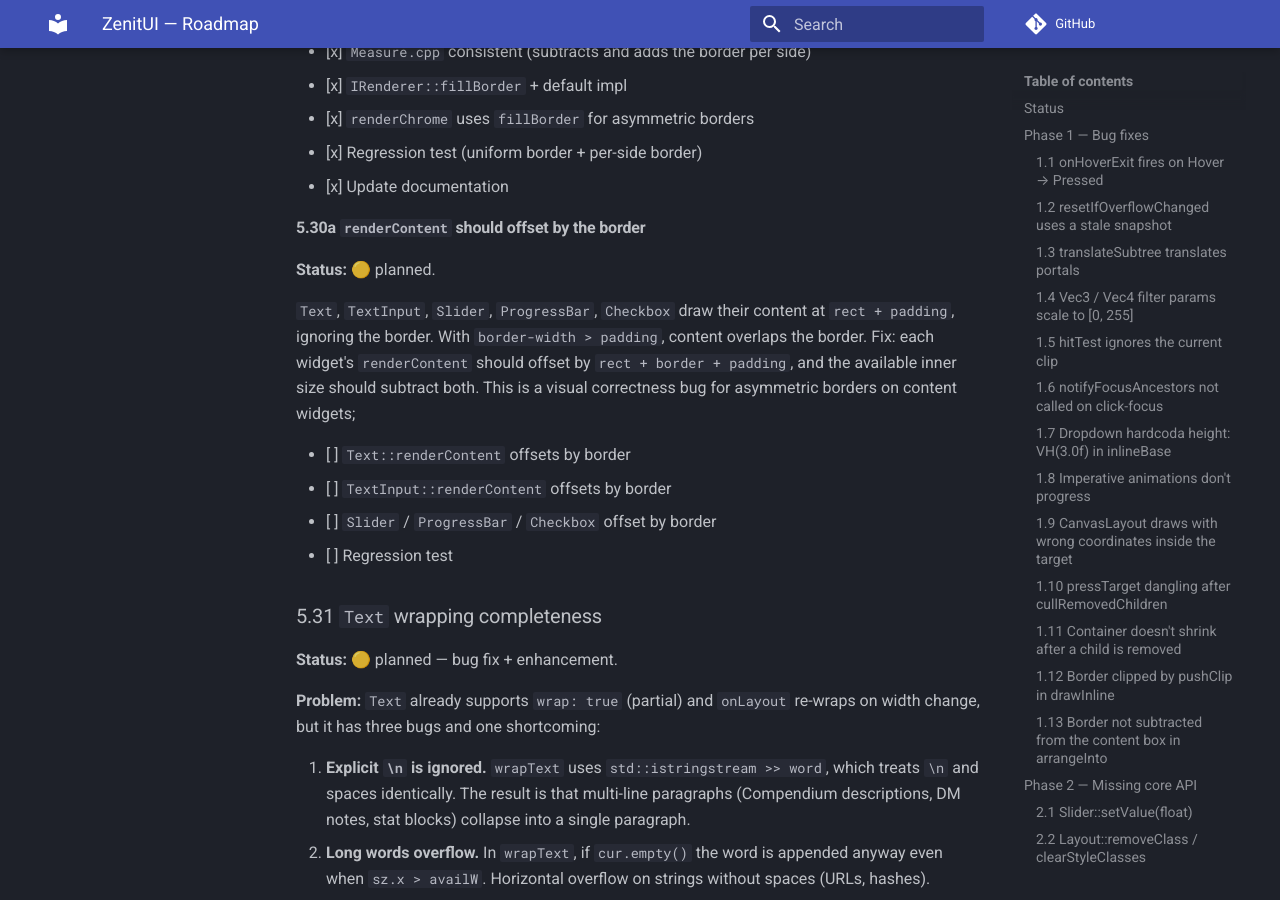
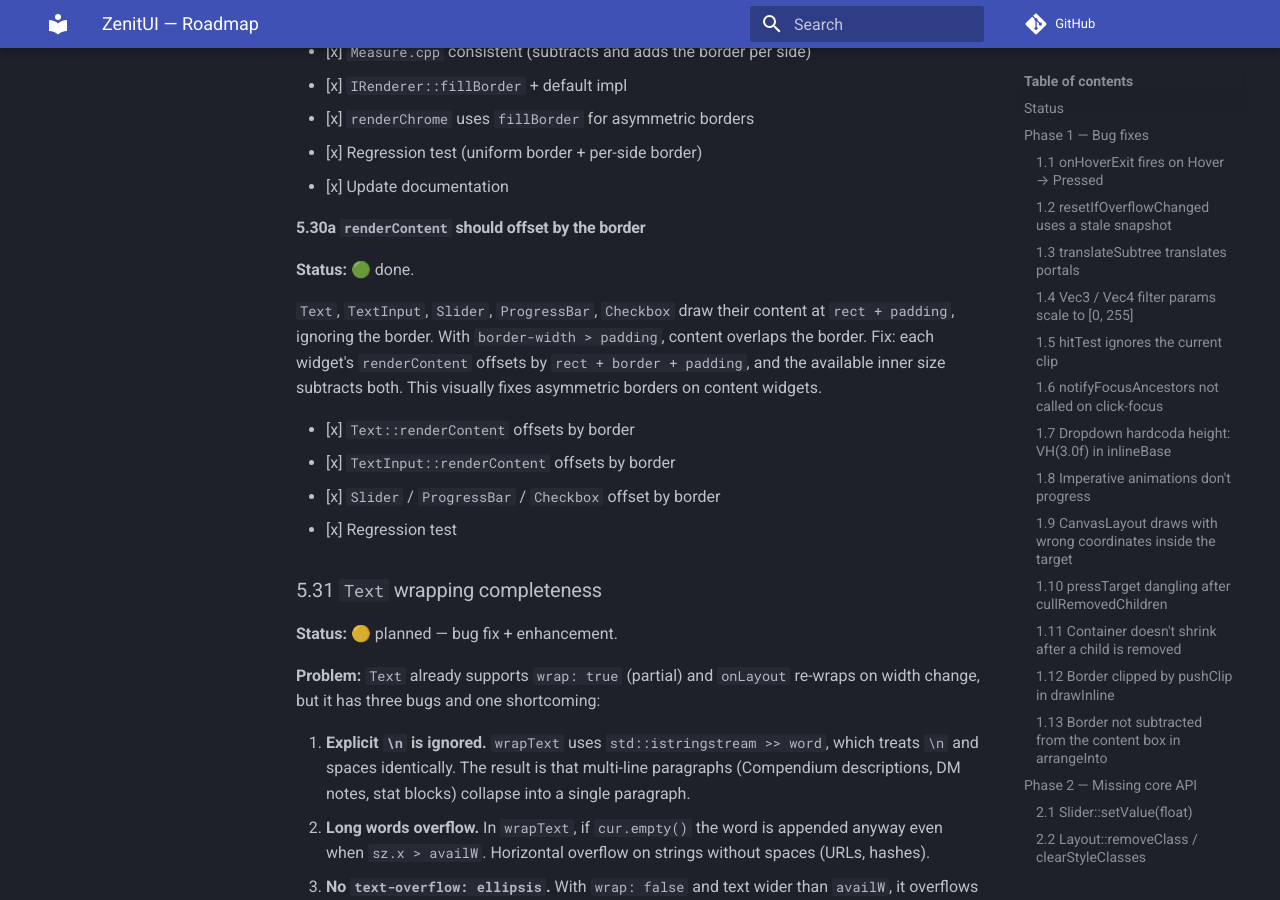
Before and after one commit to zLouis043/ZenitUI, an MkDocs documentation site: the page built from docs/ROADMAP.md, in a window 1280 px wide and 900 px high, scrolled down 48591 px. Built offline with MkDocs 1.6.1 and Material for MkDocs 9.7.7, drawn with Linux system fonts in a browser that asks for light colours; comment, search, counter and statistics services are not loaded.

Commit message:
Completed 5.30a on the ROADMAP.md

```diff
--- a/docs/ROADMAP.md
+++ b/docs/ROADMAP.md
@@ -2187,19 +2187,19 @@
 
 #### 5.30a `renderContent` should offset by the border
 
-**Status:** 🟡 planned.
+**Status:** 🟢 done.
 
 `Text`, `TextInput`, `Slider`, `ProgressBar`, `Checkbox` draw their
 content at `rect + padding`, ignoring the border. With
 `border-width > padding`, content overlaps the border. Fix: each
-widget's `renderContent` should offset by `rect + border + padding`,
-and the available inner size should subtract both. This is a visual
-correctness bug for asymmetric borders on content widgets;
-
-- [ ] `Text::renderContent` offsets by border
-- [ ] `TextInput::renderContent` offsets by border
-- [ ] `Slider` / `ProgressBar` / `Checkbox` offset by border
-- [ ] Regression test
+widget's `renderContent` offsets by `rect + border + padding`,
+and the available inner size subtracts both. This visually fixes
+asymmetric borders on content widgets.
+
+- [x] `Text::renderContent` offsets by border
+- [x] `TextInput::renderContent` offsets by border
+- [x] `Slider` / `ProgressBar` / `Checkbox` offset by border
+- [x] Regression test
 
 ### 5.31 `Text` wrapping completeness
 
```
Also changed, not shown: 5 other files.
